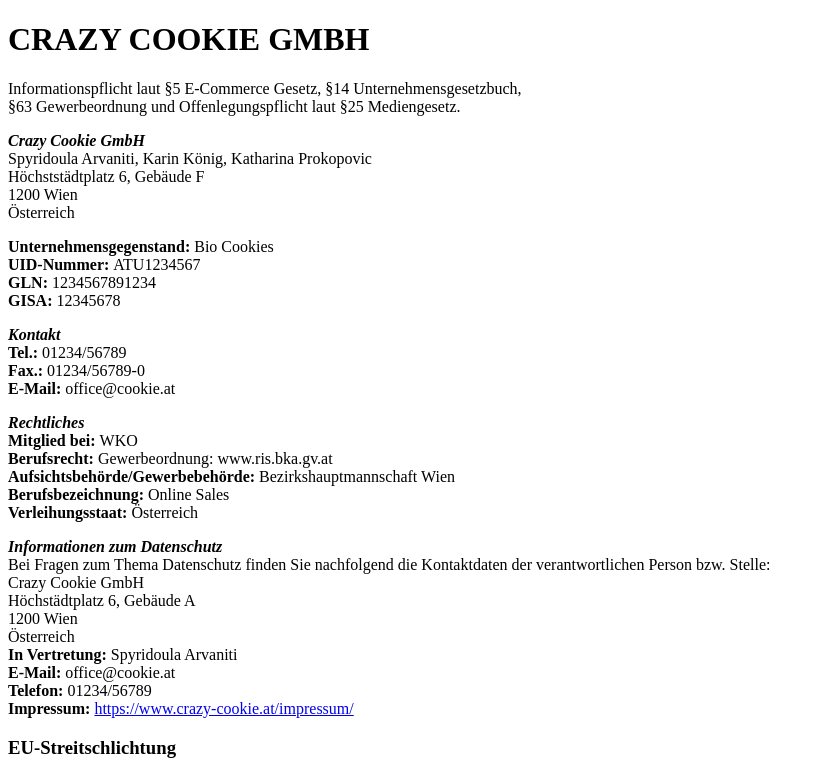
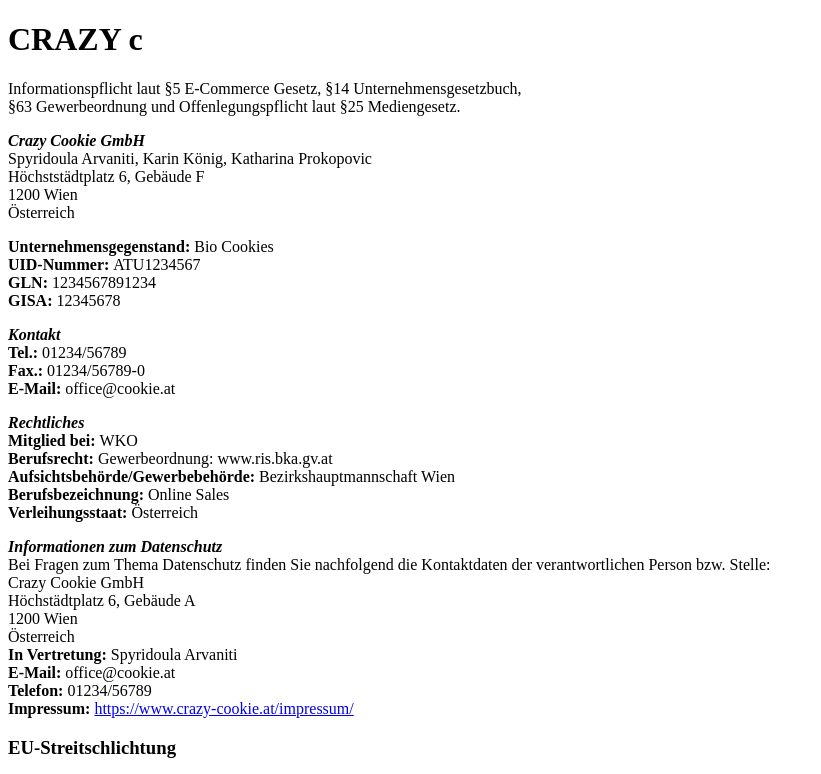
Before and after one commit to Koenigka/technikum-backend-frontend-webshop, a plain HTML site: page impressum.html in a window 1280 px wide. Shown: the top 774 px of the page, without its empty margins (0-821 px from the left). Drawn offline with Linux system fonts and the light colour scheme.

Commit message:
Impressum überarbeitet

```diff
--- a/impressum.html
+++ b/impressum.html
@@ -7,7 +7,7 @@
 </head>
 <body>
     <div>
-        <h1>CRAZY COOKIE GMBH</h1>
+        <h1>CRAZY c</h1>
         <p>
             Informationspflicht laut §5 E-Commerce Gesetz, §14 Unternehmensgesetzbuch, <br>
             §63 Gewerbeordnung und Offenlegungspflicht laut §25 Mediengesetz.
```
